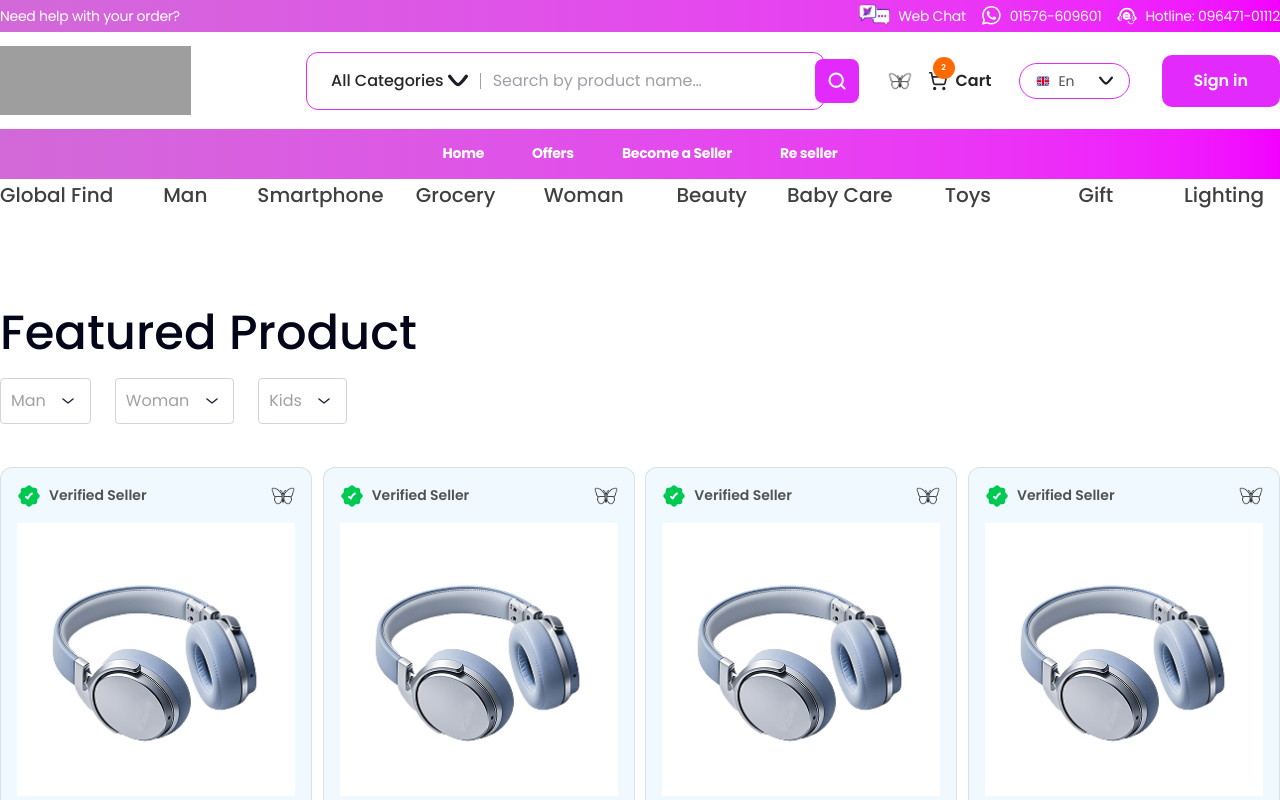
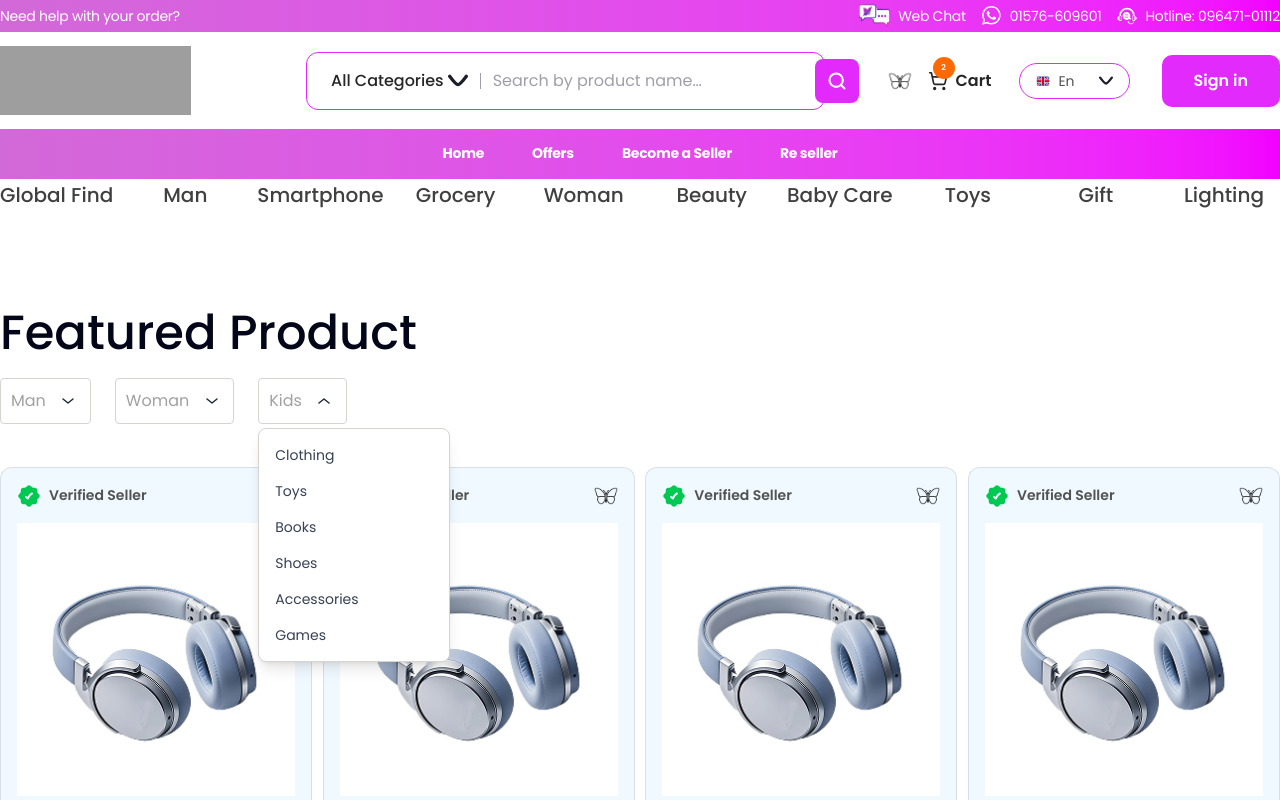
Before and after one commit to Shur0v/Dream, a Next.js app: page / in a window 1280 px wide. Both pictures are taken after a click on the button "Kids". Shown: the part 822-1622 px from the top of the page. Built offline with nearby package versions, Linux system fonts and the light colour scheme; grey boxes are pictures that could not be loaded.

Commit message:
Item added in dropdown filter product

```diff
--- a/src/components/home/FeaturedProducts.tsx
+++ b/src/components/home/FeaturedProducts.tsx
@@ -1,6 +1,6 @@
 'use client';
 
-import React, { useState } from 'react';
+import React, { useState, useEffect, useRef } from 'react';
 import Image from 'next/image';
 
 /**
@@ -10,8 +10,30 @@ import Image from 'next/image';
 export default function FeaturedProducts() {
   const [activeFilter, setActiveFilter] = useState('Man');
   const [hoveredCard, setHoveredCard] = useState<number | null>(null);
+  const [showDropdown, setShowDropdown] = useState<string | null>(null);
+  const dropdownRef = useRef<HTMLDivElement>(null);
 
   const filters = ['Man', 'Woman', 'Kids'];
+
+  const filterData = {
+    Man: ['T-Shirts', 'Shirts', 'Jeans', 'Shoes', 'Watches', 'Accessories'],
+    Woman: ['Dresses', 'Tops', 'Skirts', 'Handbags', 'Jewelry', 'Shoes'],
+    Kids: ['Clothing', 'Toys', 'Books', 'Shoes', 'Accessories', 'Games']
+  };
+
+  // Close dropdown when clicking outside
+  useEffect(() => {
+    const handleClickOutside = (event: MouseEvent) => {
+      if (dropdownRef.current && !dropdownRef.current.contains(event.target as Node)) {
+        setShowDropdown(null);
+      }
+    };
+
+    document.addEventListener('mousedown', handleClickOutside);
+    return () => {
+      document.removeEventListener('mousedown', handleClickOutside);
+    };
+  }, []);
 
   const products = [
     {
@@ -74,19 +96,24 @@ export default function FeaturedProducts() {
           </div>
 
           {/* Filter Buttons */}
-          <div className="inline-flex justify-start items-center gap-6">
+          <div className="inline-flex justify-start items-center gap-6" ref={dropdownRef}>
             {filters.map((filter) => (
+              <div key={filter} className="relative">
                 <button
-                key={filter}
-                onClick={() => setActiveFilter(filter)}
-                className="p-2.5 rounded border border-stone-300 flex justify-center items-center gap-2.5 hover:bg-gray-50 transition-colors"
+                  onClick={() => {
+                    setActiveFilter(filter);
+                    setShowDropdown(showDropdown === filter ? null : filter);
+                  }}
+                  className="p-2.5 rounded border border-stone-300 flex justify-center items-center gap-2.5 hover:bg-gray-50 transition-colors cursor-pointer"
                 >
                   <div className="justify-start text-neutral-400 text-base font-normal font-['PolySans_Trial'] leading-tight">
                     {filter}
                   </div>
                   <div className="w-6 h-6 relative overflow-hidden">
                     <svg
-                    className="absolute left-[6.25px] top-[9.25px]"
+                      className={`absolute left-[6.25px] top-[9.25px] transition-transform duration-200 ${
+                        showDropdown === filter ? 'rotate-180' : ''
+                      }`}
                       width="12"
                       height="6"
                       viewBox="0 0 12 6"
@@ -97,6 +124,27 @@ export default function FeaturedProducts() {
                     </svg>
                   </div>
                 </button>
+
+                {/* Dropdown Menu */}
+                {showDropdown === filter && (
+                  <div className="absolute top-full left-0 mt-1 w-48 bg-white border border-stone-300 rounded-lg shadow-lg z-10">
+                    <div className="py-2">
+                      {filterData[filter as keyof typeof filterData].map((item, index) => (
+                        <button
+                          key={index}
+                          onClick={() => {
+                            setActiveFilter(filter);
+                            setShowDropdown(null);
+                          }}
+                          className="w-full px-4 py-2 text-left text-sm text-gray-700 hover:bg-gray-100 transition-colors cursor-pointer"
+                        >
+                          {item}
+                        </button>
+                      ))}
+                    </div>
+                  </div>
+                )}
+              </div>
             ))}
           </div>
         </div>
@@ -125,7 +173,7 @@ export default function FeaturedProducts() {
                     Verified Seller
                   </div>
                 </div>
-                <div className="transform group-hover:scale-110 group-hover:rotate-12 transition-all duration-300">
+                <div className="transform group-hover:scale-110 group-hover:rotate-12 transition-all duration-300 cursor-pointer">
                   <Image
                     src="/card/icon/butterfly.svg"
                     alt="Wishlist"
@@ -196,7 +244,7 @@ export default function FeaturedProducts() {
 
                 {/* Add to Cart Button - Hidden by default, shown on hover */}
                 <div className="self-stretch overflow-hidden">
-                  <button className="w-full h-0 opacity-0 px-7 bg-fuchsia-500 rounded-xl inline-flex justify-center items-center gap-1.5 group-hover:h-14 group-hover:py-3 group-hover:opacity-100 hover:bg-fuchsia-600 transition-all duration-500 ease-out transform translate-y-2 group-hover:translate-y-0">
+                  <button className="w-full h-0 opacity-0 px-7 bg-fuchsia-500 rounded-xl inline-flex justify-center items-center gap-1.5 group-hover:h-14 group-hover:py-3 group-hover:opacity-100 hover:bg-fuchsia-600 transition-all duration-500 ease-out transform translate-y-2 group-hover:translate-y-0 cursor-pointer">
                     <div className="w-5 h-5 relative">
                       <Image
                         src="/card/icon/cart.svg"
```
Lines whose indentation alone changed are shown as unchanged.
